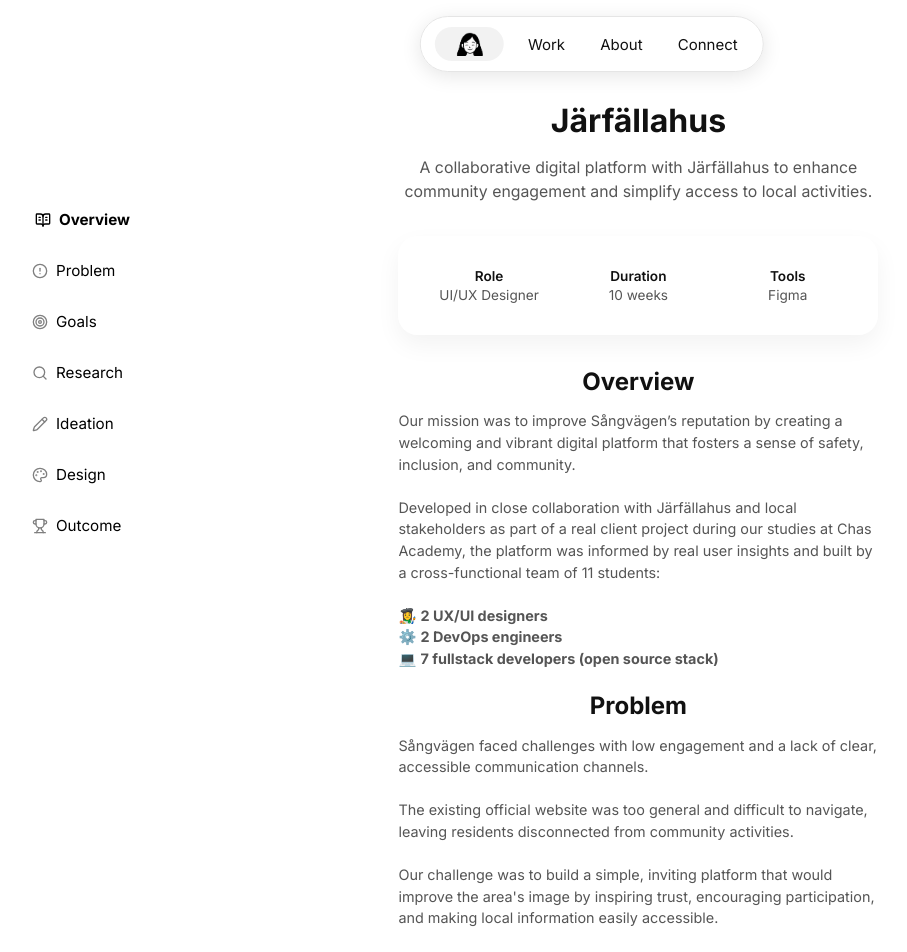
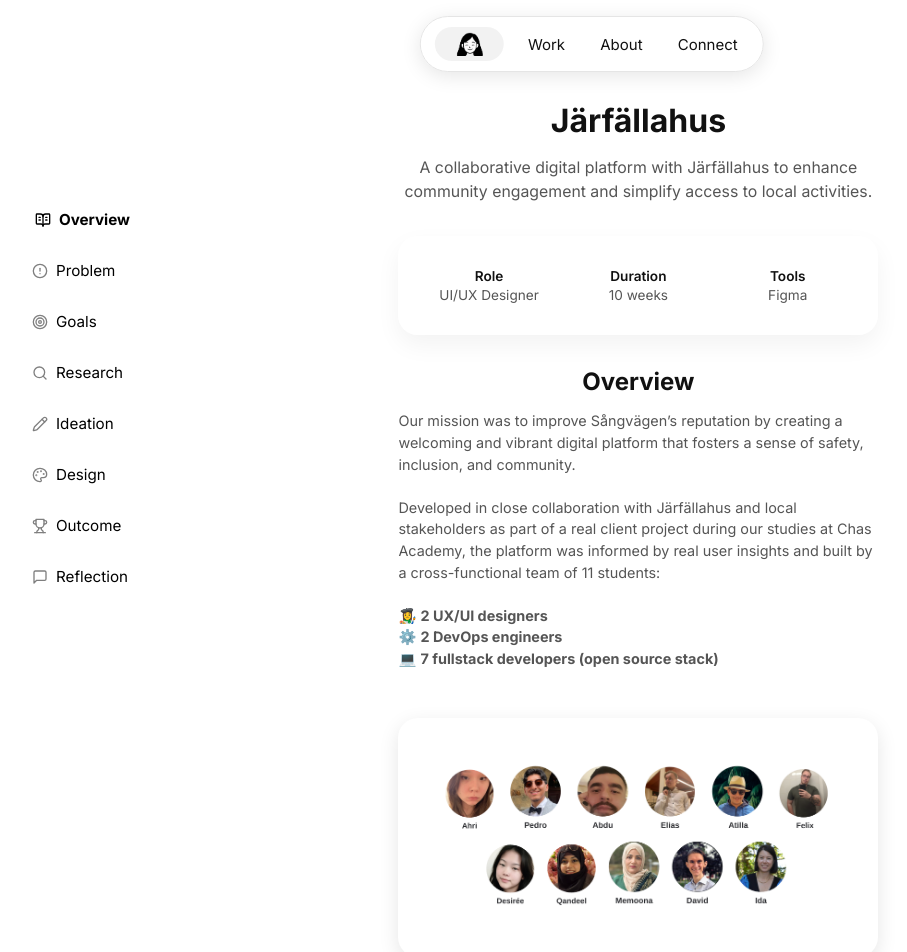
Before and after one commit to desjohnsen/portfolio, a React (Vite) app: page /projects/1 in a window 1280 px wide. Shown: the top 952 px of the page, without its empty margins (48-955 px from the left). Built offline with nearby package versions, Linux system fonts and the light colour scheme.

Commit message:
feat: add reflection section to ProjectLayout and insert image in Project1

```diff
--- a/src/components/ProjectLayout.jsx
+++ b/src/components/ProjectLayout.jsx
@@ -7,6 +7,7 @@ import {
   Pencil,
   Palette,
   Trophy,
+  MessageSquare,
 } from "lucide-react";
 
 import "../styles/ProjectLayout.css";
@@ -113,6 +114,16 @@ const ProjectLayout = ({ title, subtitle, role, timeframe, tools, children }) =>
                 <Trophy size={16} /> <span>Outcome</span>
               </a>
             </li>
+            <li>
+              <a
+                href="#reflection"
+                onClick={(e) => scrollToSection("reflection", e)}
+                className={activeSection === "reflection" ? "active" : ""}
+              >
+                <MessageSquare size={16} /> <span>Reflection</span>
+              </a>
+            </li>
+
           </ul>
         </nav>
       </aside>
--- a/src/pages/Project1.jsx
+++ b/src/pages/Project1.jsx
@@ -1,6 +1,8 @@
 import React from 'react';
 import ProjectLayout from "../components/ProjectLayout";
 import phoneImage from "../assets/images/jarfallahus.png";
+import GroupPhoto from "../assets/images/GroupPhoto.png";
+
 import "../styles/ProjectLayout.css";
 
 const Project1 = () => {
@@ -28,6 +30,10 @@ const Project1 = () => {
           ⚙️ <strong>2 DevOps engineers</strong><br />
           💻 <strong>7 fullstack developers (open source stack)</strong>
        </p>
+
+       <div className="project-image-wrapper">
+          <img src={GroupPhoto} alt="Group photo" className="project-image" />
+        </div>
       </section>
 
       <section id="problem" className="project-content">
--- a/src/styles/ProjectLayout.css
+++ b/src/styles/ProjectLayout.css
@@ -245,7 +245,7 @@
     max-width: none;
     padding: 1rem;
     border-radius: 1rem;
-    height: 360px;
+    height: 600px;
     flex-shrink: 0;
     top: 10.6rem;
     position: sticky;
```
Also changed, not shown: src/assets/images/GroupPhoto.png (added).
